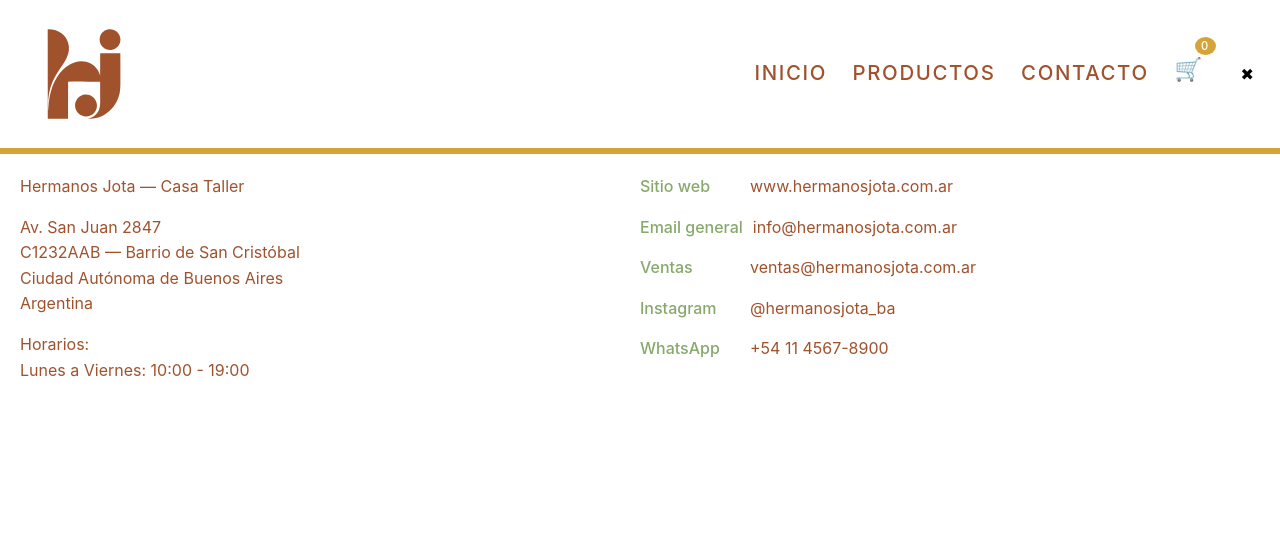
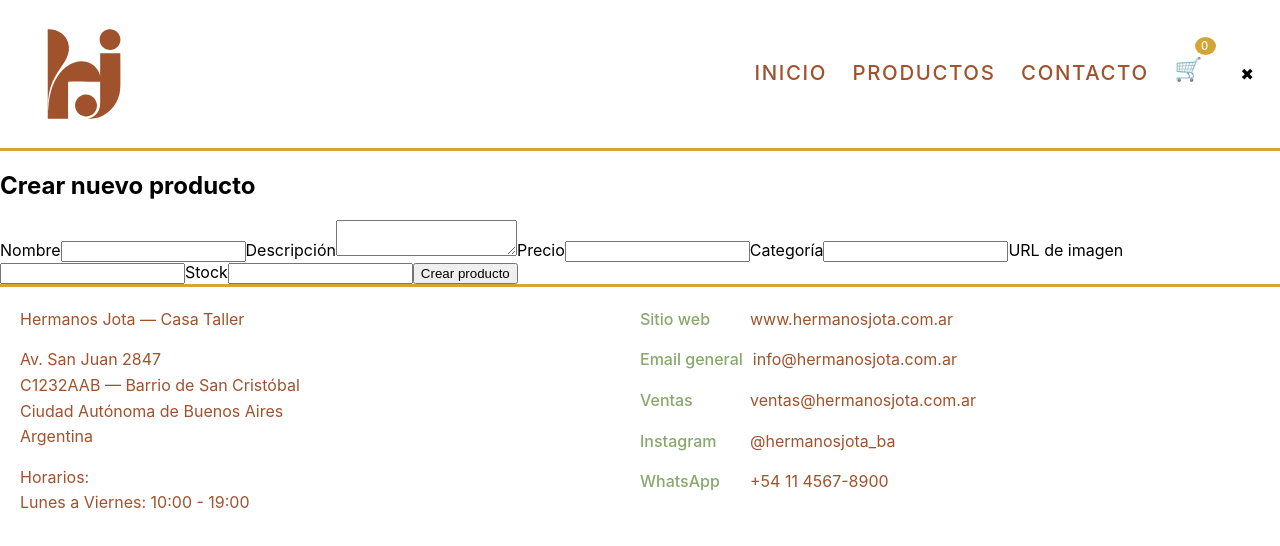
Before and after one commit to mrmetapod2/Muebles-jota-Express-react, a React (Create React App) app in the folder client/: page /admin/crear-producto in a window 1280 px wide. Shown: the top 546 px of the page. Built offline with nearby package versions, Linux system fonts and the light colour scheme.

Commit message:
- crea formulario controlado en AdminCreateProduct - envía POST a /api/productos y maneja errores básicos - redirige tras la creación usando useNavigate

```diff
--- a/client/src/App.js
+++ b/client/src/App.js
@@ -5,6 +5,7 @@
 import Productos from "./pages/Productos";
 import ProductDetail from "./pages/Producto";
 import Contacto from "./pages/Contacto";
+import AdminCreateProduct from "./pages/AdminCreateProduct";
 import Navbar from "./componentes/Navbar.inc";
 import Footer from "./componentes/footer.inc";
 
@@ -27,6 +28,7 @@
           element={<ProductDetail addToCart={addToCart} />}
         />
         <Route path="/contacto" element={<Contacto />} />
+        <Route path="/admin/crear-producto" element={<AdminCreateProduct />} />
       </Routes>
 
       <Footer />
--- /dev/null
+++ b/client/src/pages/AdminCreateProduct.jsx
@@ -0,0 +1,125 @@
+import { useState } from "react";
+import { useNavigate } from "react-router-dom";
+
+const initialProduct = {
+  nombre: "",
+  descripcion: "",
+  precio: "",
+  categoria: "",
+  imagenUrl: "",
+  stock: "",
+};
+
+function AdminCreateProduct() {
+  const [producto, setProducto] = useState(initialProduct);
+  const [error, setError] = useState("");
+  const navigate = useNavigate();
+
+  const handleChange = (e) => {
+    const { name, value } = e.target;
+    setProducto((prev) => ({ ...prev, [name]: value }));
+  };
+
+  const handleSubmit = async (e) => {
+    e.preventDefault();
+    setError("");
+
+    try {
+      const respuesta = await fetch("/api/productos", {
+        method: "POST",
+        headers: { "Content-Type": "application/json" },
+        body: JSON.stringify({
+          ...producto,
+          precio: parseFloat(producto.precio),
+          stock: parseInt(producto.stock, 10),
+        }),
+      });
+
+      if (!respuesta.ok) {
+        throw new Error("No se pudo crear el producto");
+      }
+
+      const nuevoProducto = await respuesta.json();
+      navigate(`/producto/${nuevoProducto.id ?? ""}`.replace(/\/$/, "") || "/productos");
+    } catch (err) {
+      setError(err.message);
+    }
+  };
+
+  return (
+    <section className="admin-create-product">
+      <h1>Crear nuevo producto</h1>
+
+      {error && <p className="error">{error}</p>}
+
+      <form onSubmit={handleSubmit}>
+        <label>
+          Nombre
+          <input
+            name="nombre"
+            value={producto.nombre}
+            onChange={handleChange}
+            required
+          />
+        </label>
+
+        <label>
+          Descripción
+          <textarea
+            name="descripcion"
+            value={producto.descripcion}
+            onChange={handleChange}
+            required
+          />
+        </label>
+
+        <label>
+          Precio
+          <input
+            type="number"
+            step="0.01"
+            name="precio"
+            value={producto.precio}
+            onChange={handleChange}
+            required
+          />
+        </label>
+
+        <label>
+          Categoría
+          <input
+            name="categoria"
+            value={producto.categoria}
+            onChange={handleChange}
+            required
+          />
+        </label>
+
+        <label>
+          URL de imagen
+          <input
+            name="imagenUrl"
+            value={producto.imagenUrl}
+            onChange={handleChange}
+            required
+          />
+        </label>
+
+        <label>
+          Stock
+          <input
+            type="number"
+            name="stock"
+            value={producto.stock}
+            onChange={handleChange}
+            required
+          />
+        </label>
+
+        <button type="submit">Crear producto</button>
+      </form>
+    </section>
+  );
+}
+
+export default AdminCreateProduct;
```
Also changed, not shown: 1 other file (tests, documents, lock files or other folders).
